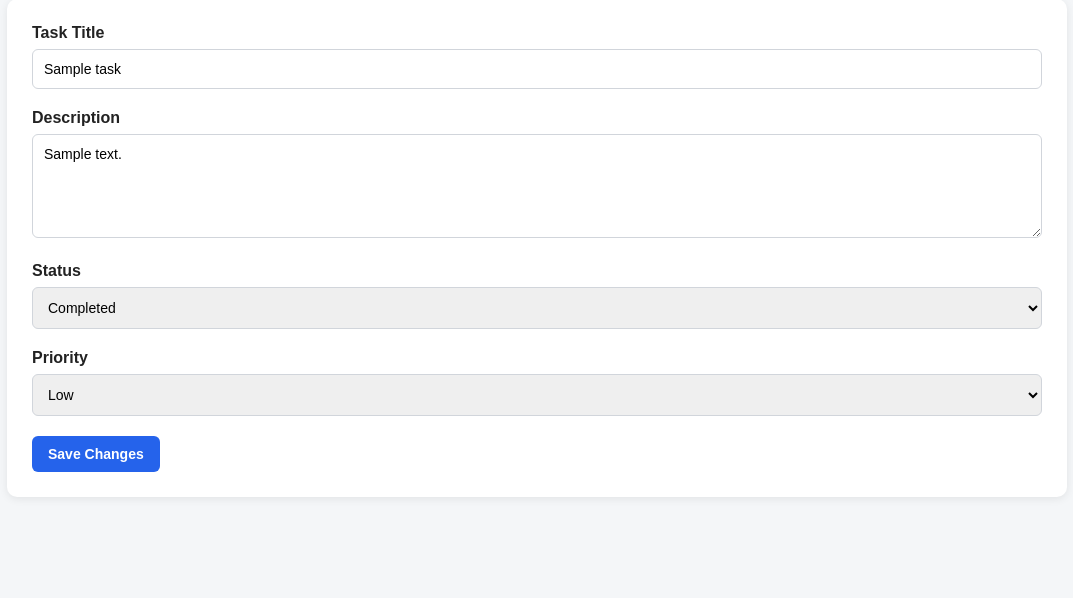
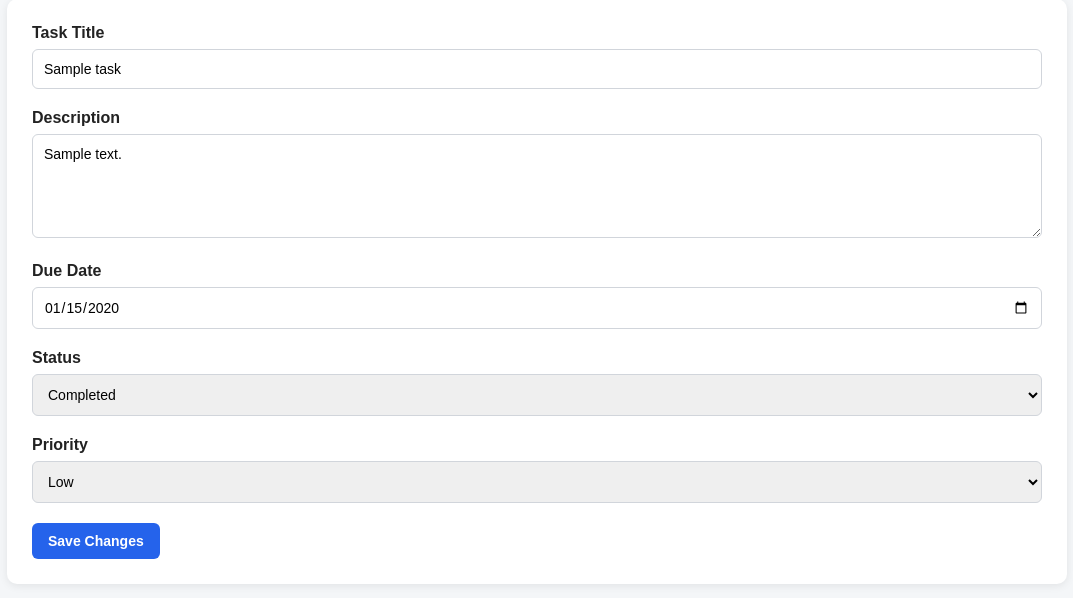
Before and after one commit to Cha-Luna-Star/ProjectManagement-WebApp, a Flask app: page /projects/1/tasks/1/edit in a window 1280 px wide. Shown: the part 166-764 px from the top of the page, without its empty margins (103-1176 px from the left). Run offline with Flask 3, Linux system fonts and the light colour scheme; the visitor is signed in with stand-in values (Sample User, id 1); tables that the repository leaves empty hold one stand-in row (values such as "Sample post").

Commit message:
Add task due date status tracking

```diff
--- a/app.py
+++ b/app.py
@@ -1,6 +1,7 @@
 from flask import Flask, render_template, request, redirect, url_for, session
 from database import init_db, get_db
 from utils import hash_password
+from datetime import date, timedelta
 
 app = Flask(__name__)
 app.secret_key = "your-secret-key"
@@ -28,7 +29,6 @@ def login():
             session["username"] = user["username"]\
 
         return redirect(url_for("dashboard"))
-
     return render_template("login.html")
 
 @app.route("/dashboard")
@@ -77,25 +77,6 @@ def dashboard():
         username=session["username"],
         projects=projects,
         stats=stats
-    )
-    if "user_id" not in session:
-        return redirect(url_for("login"))
-
-    connection = get_db()
-
-    projects = connection.execute("""
-            SELECT *
-            FROM projects
-            WHERE user_id = ?
-            ORDER BY created_at DESC
-    """, (session["user_id"],)).fetchall()
-
-    connection.close()
-
-    return render_template(
-        "dashboard.html",
-        username=session["username"],
-        projects = projects
     )
 
 @app.route("/register", methods=["GET", "POST"])
@@ -191,6 +172,147 @@ def project(project_id):
         WHERE project_id = ?
     """, (project_id,)).fetchone()
 
+    # Get tasks
+    tasks = connection.execute("""
+        SELECT *
+        FROM tasks
+        WHERE project_id = ?
+        ORDER BY created_at DESC
+    """, (project_id,)).fetchall()
+
+    # Due date status
+    today = date.today()
+    soon = today + timedelta(days=3)
+
+    tasks = [dict(task) for task in tasks]
+
+    for task in tasks:
+
+        task["due_status"] = "none"
+
+        if task["due_date"] and task["status"] != "Completed":
+
+            due_date = date.fromisoformat(task["due_date"])
+
+            if due_date < today:
+                task["due_status"] = "overdue"
+
+            elif due_date <= soon:
+                task["due_status"] = "soon"
+
+            else:
+                task["due_status"] = "normal"
+
+    connection.close()
+
+    if "user_id" not in session:
+        return redirect(url_for("login"))
+
+    connection = get_db()
+
+    project = connection.execute("""
+        SELECT *
+        FROM projects
+        WHERE id = ? AND user_id = ?
+    """, (project_id, session["user_id"])).fetchone()
+
+    if project is None:
+        connection.close()
+        return "Project not found", 404
+
+    # Get task counts
+    task_counts = connection.execute("""
+        SELECT
+            COUNT(*) AS total,
+            SUM(CASE WHEN status = 'Pending' THEN 1 ELSE 0 END) AS pending,
+            SUM(CASE WHEN status = 'In Progress' THEN 1 ELSE 0 END) AS in_progress,
+            SUM(CASE WHEN status = 'Completed' THEN 1 ELSE 0 END) AS completed
+        FROM tasks
+        WHERE project_id = ?
+    """, (project_id,)).fetchone()
+
+    # Get tasks
+    tasks = connection.execute("""
+        SELECT *
+        FROM tasks
+        WHERE project_id = ?
+        ORDER BY created_at DESC
+    """, (project_id,)).fetchall()
+
+    # Due date status
+    today = date.today()
+    soon = today + timedelta(days=3)
+
+    tasks = [dict(task) for task in tasks]
+
+    for task in tasks:
+
+        task["due_status"] = "none"
+
+        if task["due_date"] and task["status"] != "Completed":
+
+            due_date = date.fromisoformat(task["due_date"])
+
+            if due_date < today:
+                task["due_status"] = "overdue"
+
+            elif due_date <= soon:
+                task["due_status"] = "soon"
+
+            else:
+                task["due_status"] = "normal"
+
+    connection.close()
+
+    if "user_id" not in session:
+        return redirect(url_for("login"))
+
+    connection = get_db()
+
+    project = connection.execute("""
+        SELECT *
+        FROM projects
+        WHERE id = ? AND user_id = ?
+    """, (project_id, session["user_id"])).fetchone()
+
+    if project is None:
+        connection.close()
+        return "Project not found", 404
+
+    tasks = connection.execute("""
+        SELECT *
+        FROM tasks
+        WHERE project_id = ?
+        ORDER BY created_at DESC
+    """, (project_id,)).fetchall()
+
+
+    if "user_id" not in session:
+        return redirect(url_for("login"))
+
+    connection = get_db()
+
+    project = connection.execute("""
+        SELECT *
+        FROM projects
+        WHERE id = ? AND user_id = ?
+    """, (project_id, session["user_id"])).fetchone()
+
+    if project is None:
+        connection.close()
+        return "Project not found", 404
+
+    # Get task counts
+    task_counts = connection.execute("""
+        SELECT
+            COUNT(*) AS total,
+            SUM(CASE WHEN status = 'Pending' THEN 1 ELSE 0 END) AS pending,
+            SUM(CASE WHEN status = 'In Progress' THEN 1 ELSE 0 END) AS in_progress,
+            SUM(CASE WHEN status = 'Completed' THEN 1 ELSE 0 END) AS completed
+        FROM tasks
+        WHERE project_id = ?
+    """, (project_id,)).fetchone()
+
     # Get selected status from URL
     status = request.args.get("status")
     priority = request.args.get("priority")
@@ -220,13 +342,34 @@ def project(project_id):
 
     connection.close()
 
-    return render_template(
-        "project.html",
-        project=project,
-        tasks=tasks,
-        task_counts=task_counts,
-        username=session["username"]
-    )
+    # -------------------------
+    # DUE DATE STATUS
+    # -------------------------
+
+    today = date.today()
+    soon = today + timedelta(days=3)
+
+    tasks = [dict(task) for task in tasks]
+
+    for task in tasks:
+
+        task["due_status"] = "none"
+
+        if task["due_date"] and task["status"] != "Completed":
+
+            due_date = date.fromisoformat(task["due_date"])
+
+            if due_date < today:
+                task["due_status"] = "overdue"
+
+            elif due_date <= soon:
+                task["due_status"] = "soon"
+
+            else:
+                task["due_status"] = "normal"
+
+
+    connection.close()
 
     if "user_id" not in session:
         return redirect(url_for("login"))
@@ -312,12 +455,6 @@ def project(project_id):
         ).fetchall()
     connection.close()
 
-    return render_template(
-        "project.html",
-        project=project,
-        tasks=tasks,
-        username=session["username"]
-    )
 
     if "user_id" not in session:
         return redirect(url_for("login"))
@@ -338,8 +475,11 @@ def project(project_id):
     return render_template(
         "project.html",
         project=project,
+        tasks=tasks,
+        task_counts=task_counts,
         username=session["username"]
     )
+
 
 @app.route("/projects/<int:project_id>/edit", methods=["GET", "POST"])
 def edit_project(project_id):
@@ -384,11 +524,6 @@ def edit_project(project_id):
         ))
 
     connection.close()
-
-    return render_template(
-        "edit_project.html",
-        project=project
-    )
 
     if "user_id" not in session:
         return redirect(url_for("login"))
@@ -540,19 +675,26 @@ def edit_task(project_id, task_id):
         description = request.form["description"]
         status = request.form["status"]
         priority = request.form["priority"]
+        due_date = request.form["due_date"]
 
 
         connection.execute("""
             UPDATE tasks
-            SET title = ?, description = ?, status = ?, priority = ?
-            WHERE id = ? AND project_id = ?
+            SET title = ?,
+                description = ?,
+                status = ?,
+                priority = ?,
+                due_date = ?
+            WHERE id = ?
+            AND project_id = ?
         """, (
             title,
             description,
             status,
             priority,
+            due_date,
             task_id,
-            project_id,
+            project_id
         ))
 
         connection.commit()
--- a/static/css/responsive.css
+++ b/static/css/responsive.css
@@ -56,3 +56,54 @@
     }
 
 }
+
+/* =========================
+   MOBILE
+========================= */
+
+@media (max-width: 500px) {
+
+    .auth-page {
+        padding: 20px 15px;
+    }
+
+    .auth-card {
+        padding: 30px 25px;
+    }
+
+    .auth-card h2 {
+        font-size: 24px;
+    }
+}
+
+/* =========================
+   MOBILE
+========================= */
+
+@media (max-width: 700px) {
+
+    .task-card-header {
+        flex-direction: column;
+    }
+
+    .task-badges {
+        margin-top: 5px;
+    }
+
+    .task-actions {
+        flex-direction: column;
+    }
+
+    .task-actions a,
+    .task-actions button {
+        width: 100%;
+    }
+
+    .task-counts {
+        flex-direction: column;
+    }
+
+    .task-counts span {
+        width: 100%;
+    }
+}
--- a/templates/edit_task.html
+++ b/templates/edit_task.html
@@ -91,6 +91,21 @@
 
             <div>
 
+                <label for="due_date">
+                    Due Date
+                </label>
+
+                <input
+                    type="date"
+                    id="due_date"
+                    name="due_date"
+                    value="{{ task['due_date'] or '' }}"
+                >
+
+            </div>
+
+            <div>
+
                 <label for="status">
                     Status
                 </label>
```
Also changed, not shown: static/css/auth.css (+0 -20 lines), static/css/tasks.css (+21 -23 lines), templates/project.html (+22 -0 lines).
